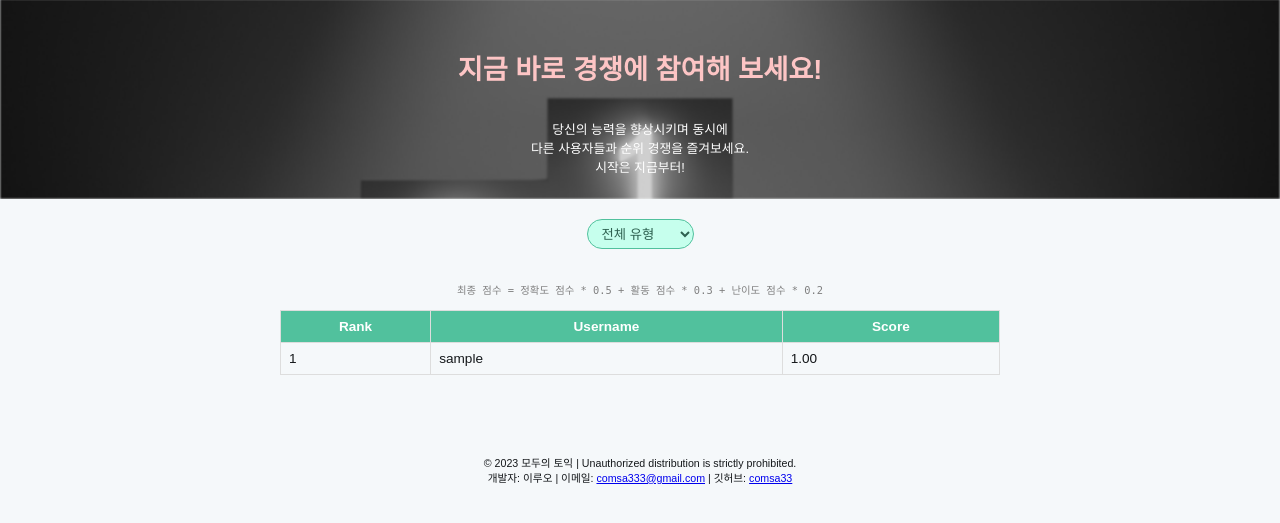
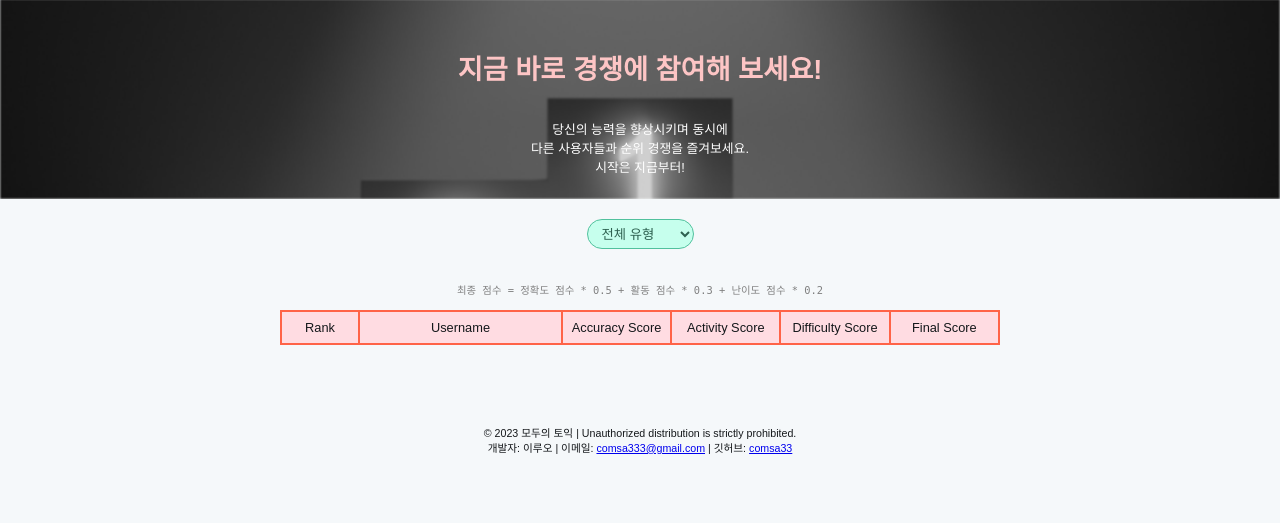
Before and after one commit to comsa33/toeic4all, a Flask app: page /rank in a window 1280 px wide. Shown: the part 71-594 px from the top of the page. Run offline with Flask 3, Linux system fonts and the light colour scheme; tables that the repository leaves empty hold one stand-in row (values such as "Sample post"); lists and menus that the app fills with data are empty; some web fonts are replaced.

Commit message:
fix: rank js

```diff
--- a/static/css/rank.css
+++ b/static/css/rank.css
@@ -82,7 +82,8 @@ body {
     border-collapse: collapse;
     margin: 0 auto;
     width: 90%;
-    font-size: .85em;
+    font-size: .8em;
+    font-weight: 300;
     table-layout: fixed; /* 테이블 레이아웃을 고정합니다. */
 }
 
@@ -95,27 +96,44 @@ body {
 }
 
 .rank-table th {
-    background-color: #51c19d;
-    color: white;
+    background-color: #ffdce2;
+    border: 2px solid #ff6347;
+    font-weight: bolder;
 }
 
 tr.highlight {
-    background-color: pink;
+    background-color: #ffeef0;
+    border: 2px solid #278646;
 }
 
 .rank-table th:nth-child(1),
 .rank-table td:nth-child(1) {
-    width: 20%; /* 랭킹 컬럼의 폭을 고정합니다. */
+    width: 10%; /* 랭킹 컬럼의 폭을 고정합니다. */
 }
 
 .rank-table th:nth-child(2),
 .rank-table td:nth-child(2) {
-    width: 50%; /* 사용자 이름 컬럼의 폭을 고정합니다. */
+    width: 30%; /* 사용자 이름 컬럼의 폭을 고정합니다. */
 }
 
 .rank-table th:nth-child(3),
 .rank-table td:nth-child(3) {
-    width: 30%; /* 점수 컬럼의 폭을 고정합니다. */
+    width: 15%; /* 점수 컬럼의 폭을 고정합니다. */
+}
+
+.rank-table th:nth-child(4),
+.rank-table td:nth-child(4) {
+    width: 15%; /* 점수 컬럼의 폭을 고정합니다. */
+}
+
+.rank-table th:nth-child(5),
+.rank-table td:nth-child(5) {
+    width: 15%; /* 점수 컬럼의 폭을 고정합니다. */
+}
+
+.rank-table th:nth-child(6),
+.rank-table td:nth-child(6) {
+    width: 15%; /* 점수 컬럼의 폭을 고정합니다. */
 }
 
 .score-info {
--- a/static/js/rank.js
+++ b/static/js/rank.js
@@ -51,7 +51,7 @@ window.addEventListener('DOMContentLoaded', (event) => {
                 // 테이블 헤더를 추가합니다.
                 const thead = document.createElement('thead');
                 const headerRow = document.createElement('tr');
-                ['Rank', 'Username', 'Score'].forEach(headerText => {
+                ['Rank', 'Username', 'Accuracy Score', 'Activity Score', 'Difficulty Score', 'Final Score'].forEach(headerText => {
                     const th = document.createElement('th');
                     th.textContent = headerText;
                     headerRow.appendChild(th);
@@ -69,7 +69,14 @@ window.addEventListener('DOMContentLoaded', (event) => {
                         tr.className = 'highlight';
                     }
 
-                    [index + 1, userRanking.username, parseFloat(userRanking.final_score).toFixed(2)].forEach(text => {
+                    [
+                        index + 1,
+                        userRanking.username,
+                        userRanking.accuracy_score.toFixed(2),
+                        userRanking.activity_score,
+                        userRanking.difficulty_score.toFixed(2),
+                        userRanking.final_score.toFixed(2)
+                    ].forEach(text => {
                         const td = document.createElement('td');
                         td.textContent = text;
                         tr.appendChild(td);
```
